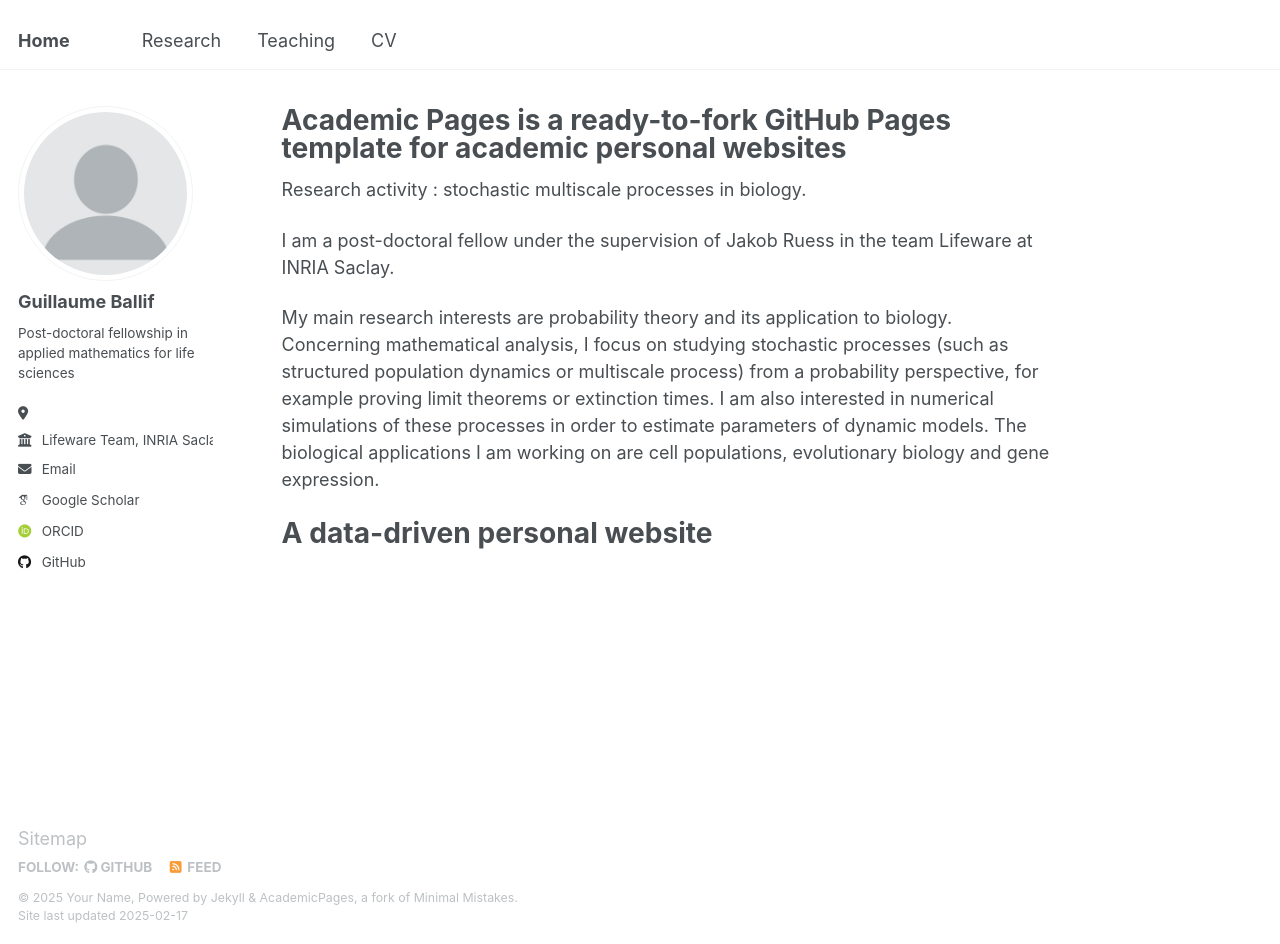
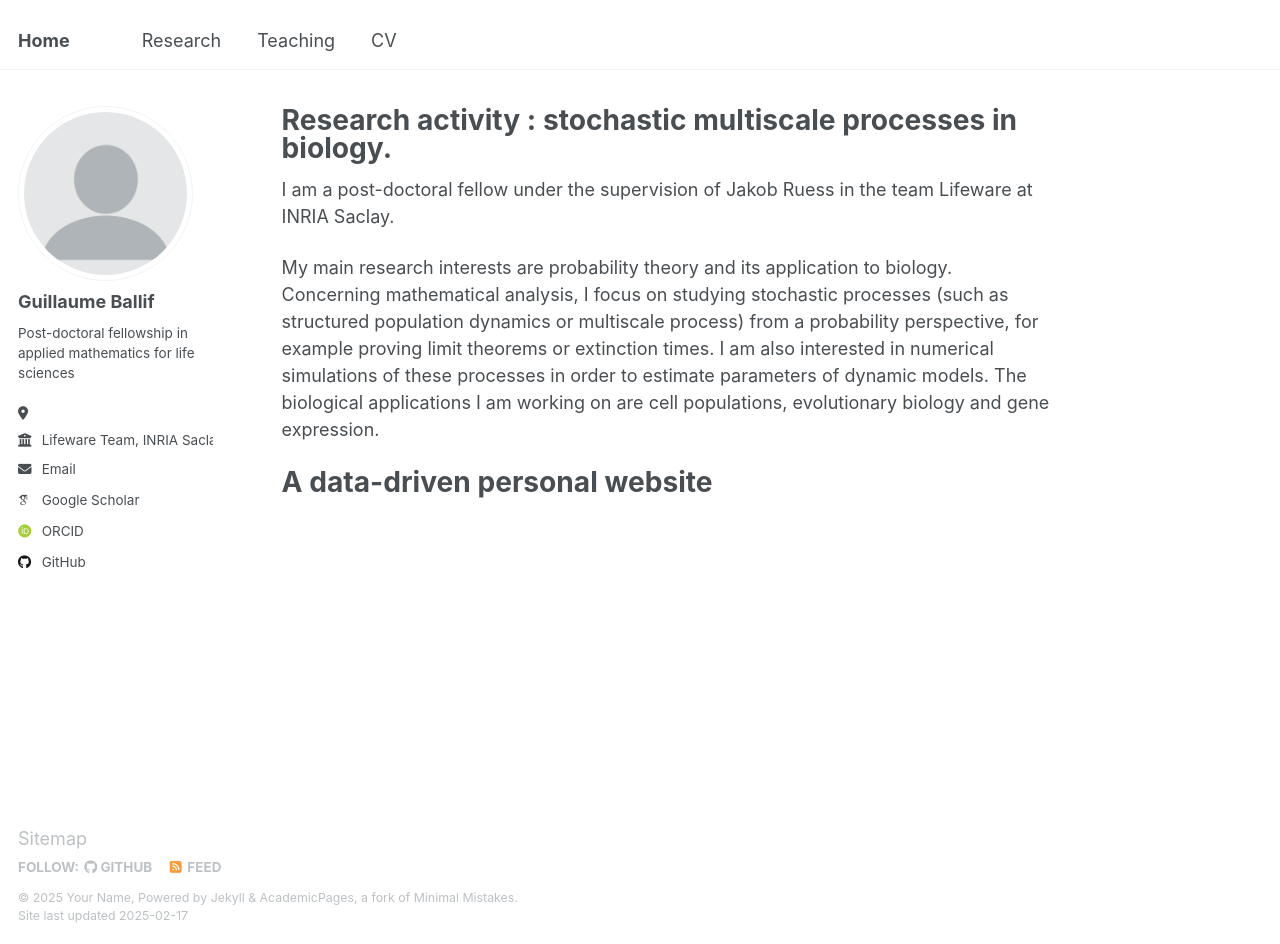
Before and after one commit to guillaumeballif/guillaumeballif.github.io, a Jekyll site: the page built from _pages/about.md, in a window 1280 px wide and 944 px high. Built offline with Jekyll 4.4.1, drawn with Linux system fonts in a browser that asks for light colours; some web fonts are replaced.

Commit message:
Update about.md

```diff
--- a/_pages/about.md
+++ b/_pages/about.md
@@ -1,13 +1,11 @@
 ---
 permalink: /
-title: "Academic Pages is a ready-to-fork GitHub Pages template for academic personal websites"
+title: "Research activity : stochastic multiscale processes in biology."
 author_profile: true
 redirect_from:
   - /about/
   - /about.html
 ---
-
-Research activity : stochastic multiscale processes in biology.
 
 I am a post-doctoral fellow under the supervision of Jakob Ruess in the team Lifeware at INRIA Saclay.
 
```
